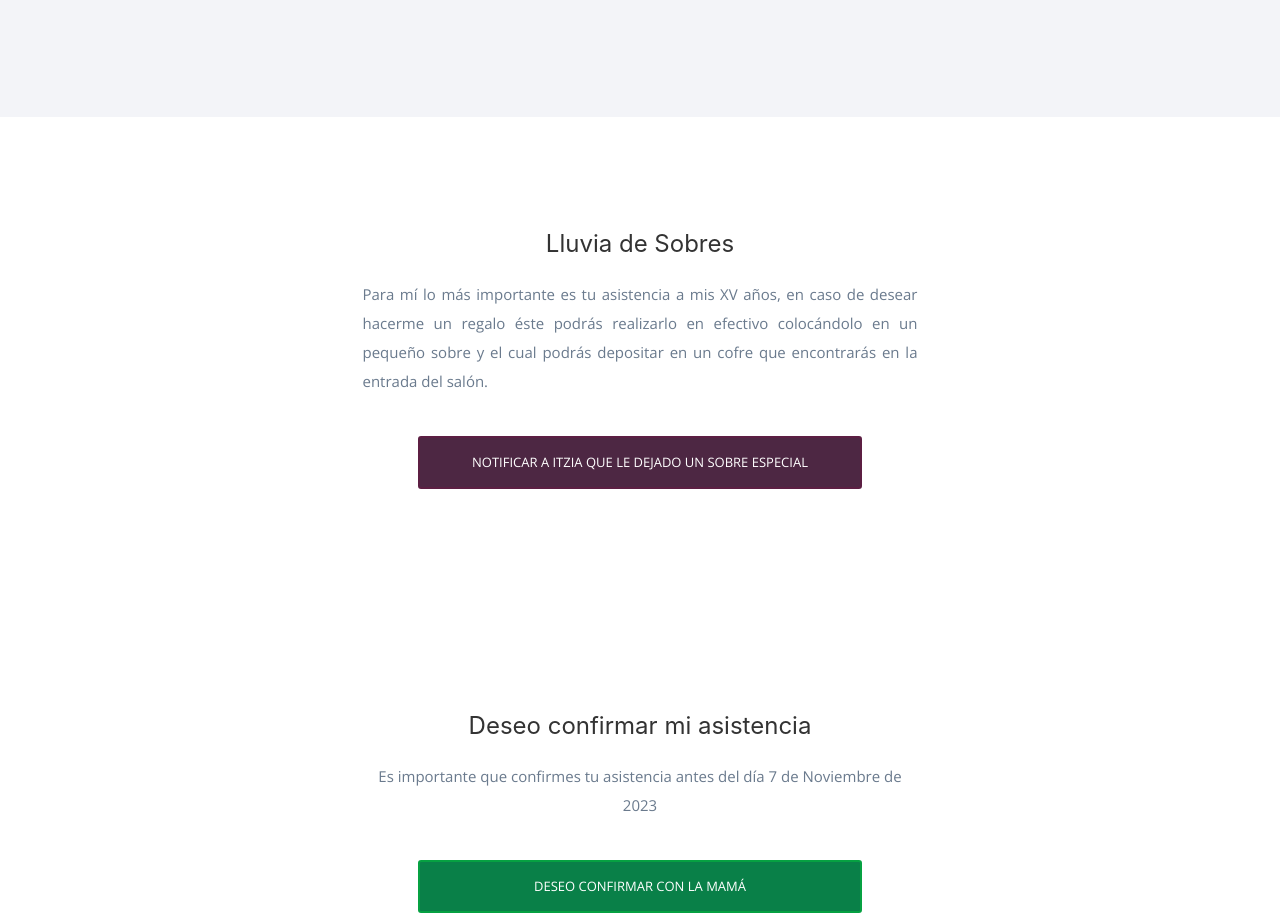
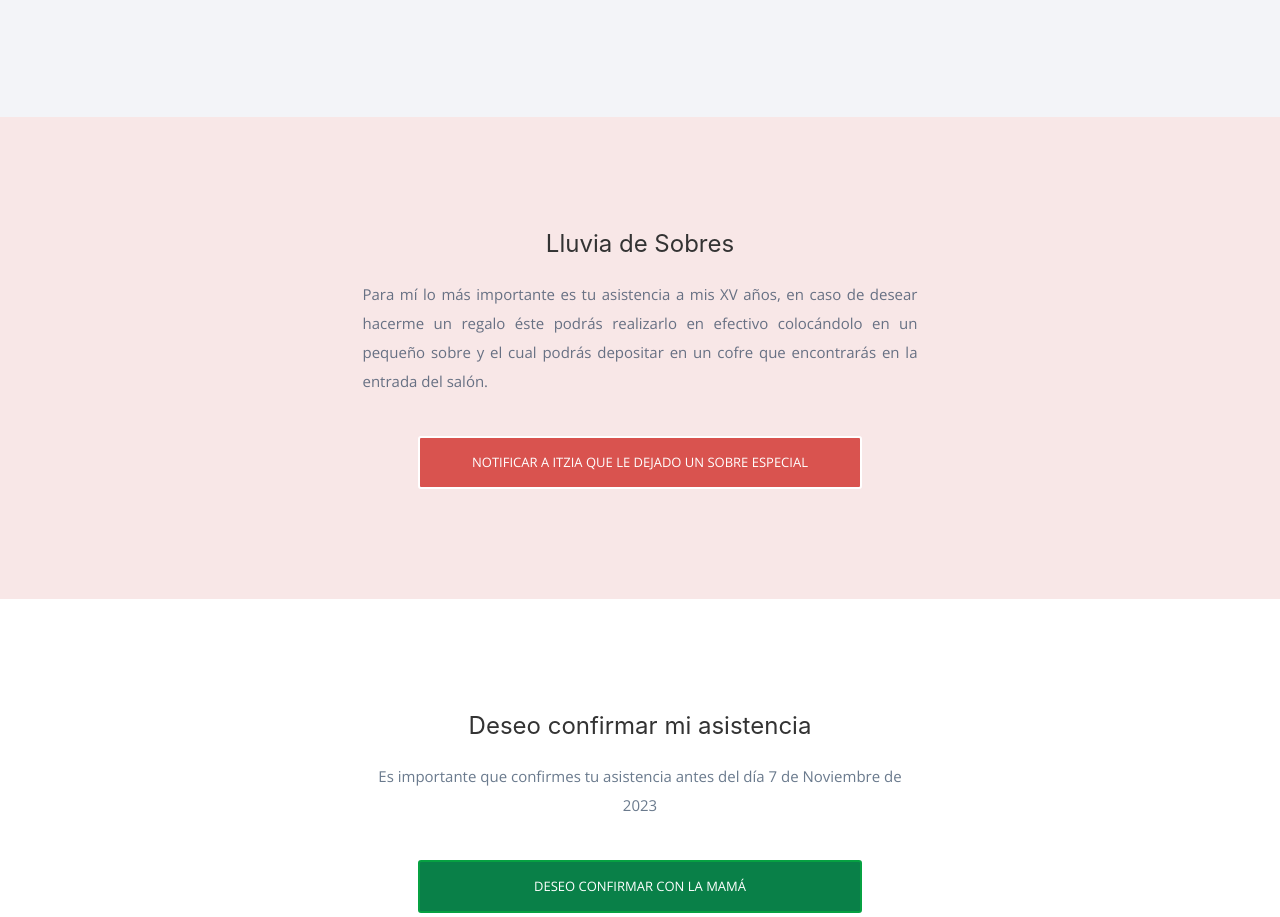
Before and after one commit to tenajesus/quince, a plain HTML site: page index.html in a window 1280 px wide. Shown: the part 4056-4973 px from the top of the page. Drawn offline with nearby package versions, Linux system fonts and the light colour scheme; a web font is replaced by a local one.

Commit message:
Lluvia de Sobres color

```diff
--- a/index.html
+++ b/index.html
@@ -254,7 +254,7 @@
         </div>
     </section>
 
-    <section class="sign-up section-padding text-center" id="regalo">
+    <section class="sign-up section-padding text-center" style="background-color: rgb(248, 231, 231);" id="regalo">
         <div class="container">
             <div class="row">
                 <div class="col-md-6 col-md-offset-3">
@@ -262,7 +262,7 @@
                     <p class="text-justify">Para mí lo más importante es tu asistencia a mis XV años, en caso de desear hacerme un regalo éste podrás realizarlo en efectivo colocándolo en un pequeño sobre y el cual podrás depositar en un cofre que encontrarás en la entrada del salón.</p>
                     <form class="signup-form" role="form">
 
-                        <a class="btn-filldos dagn sign-up-btn" href="https://wa.me/524921760466/?text=Espero que mi regalo te sea de utilidad, cumple tu sueños, te he dejado un sobre especial" target="_blank">Notificar a Itzia que le dejado un sobre especial</a>
+                        <a class="btn btn-danger dagn sign-up-btn" href="https://wa.me/524921760466/?text=Espero que mi regalo te sea de utilidad, cumple tu sueños, te he dejado un sobre especial" target="_blank">Notificar a Itzia que le dejado un sobre especial</a>
                     </form>
                 </div>
             </div>
```
